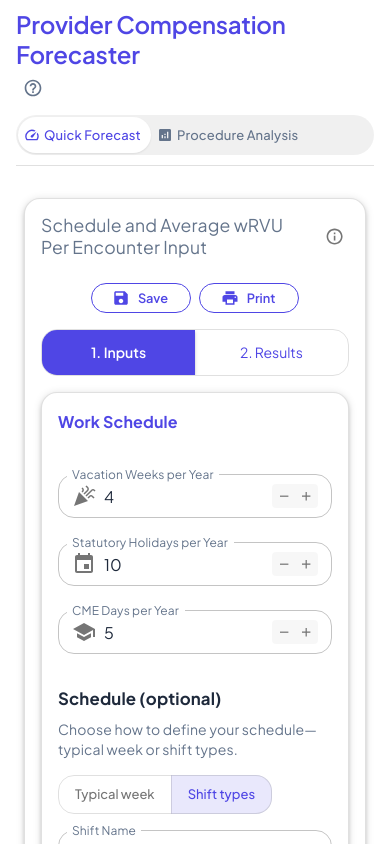
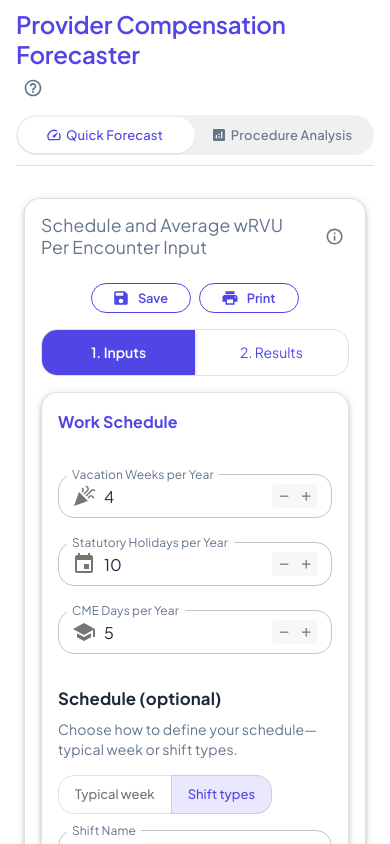
Before and after one commit to WiesHerd/wrvu-analysis-tool, a React (Create React App) app: page /#/wrvu-forecast in a window 390 px wide. Shown: the top 844 px of the page. Built offline with nearby package versions, Linux system fonts and the light colour scheme.

Commit message:
Mobile: make Quick Forecast / Procedure Analysis tab bar fill full width (fix grey gap on right)
Made-with: Cursor

```diff
--- a/src/App.js
+++ b/src/App.js
@@ -141,7 +141,7 @@ function AppContent() {
             role="tablist"
             aria-label="Tool selection"
             sx={{
-              display: 'inline-flex',
+              display: 'flex',
               alignItems: 'center',
               gap: 0,
               p: 0.25,
@@ -161,6 +161,7 @@ function AppContent() {
                   aria-selected={active}
                   startIcon={item.icon}
                   sx={{
+                    flex: { xs: 1, sm: '0 0 auto' },
                     textTransform: 'none',
                     fontWeight: 500,
                     fontSize: '0.8125rem',
```
